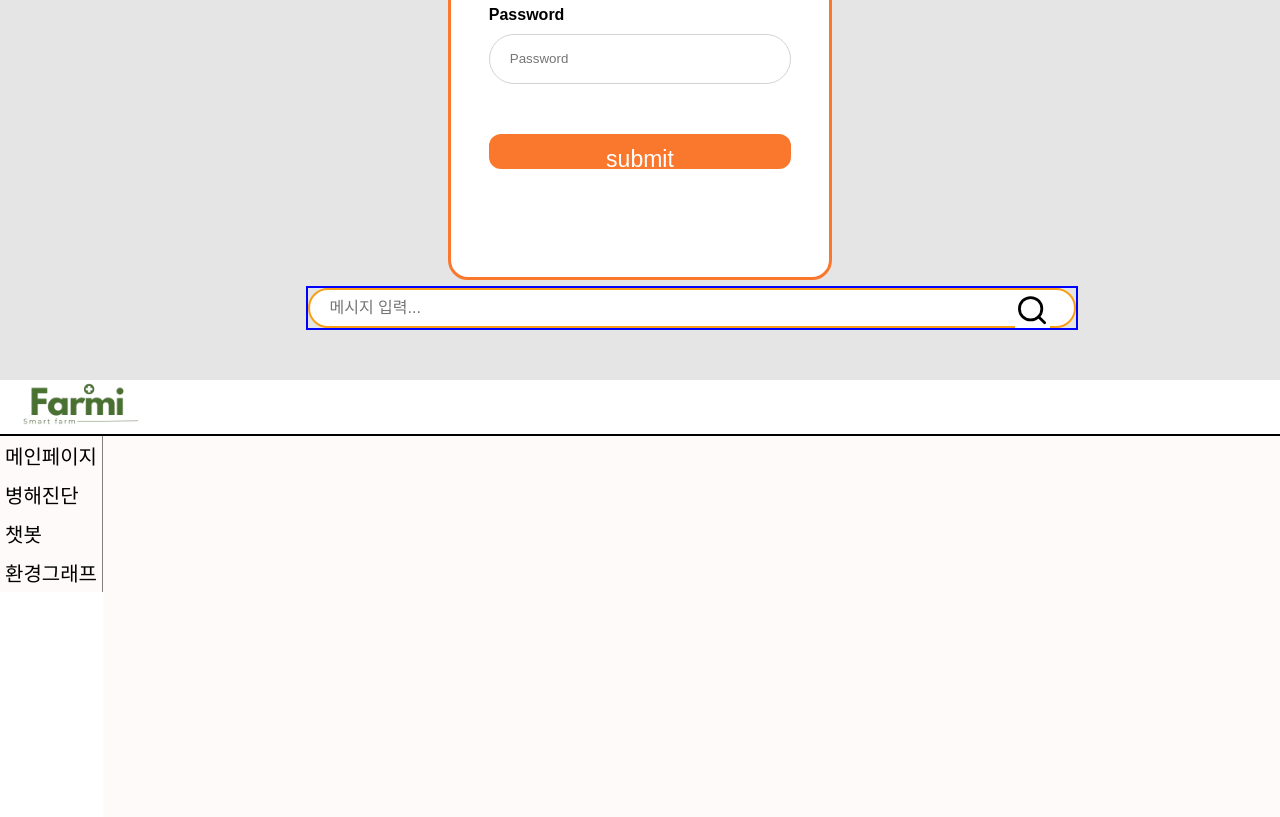
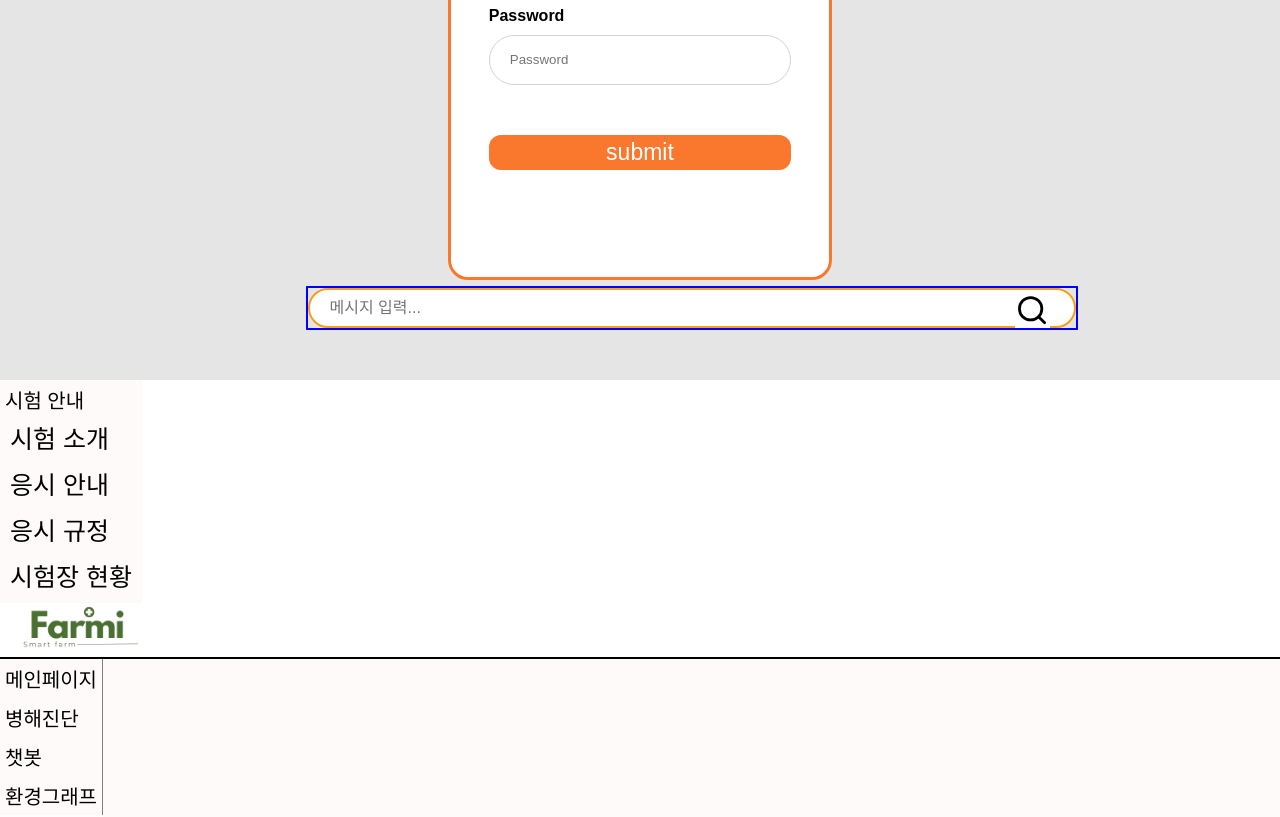
Before and after one commit to sojaeheon/smartfarm, a Vue app in the folder frontend/: page / in a window 1280 px wide. Shown: the part 420-1237 px from the top of the page. Built offline with nearby package versions, Linux system fonts and the light colour scheme.

Commit message:
modified:   frontend/src/App.vue 	modified:   frontend/src/components/AppChatbot.vue 	modified:   frontend/src/components/LoginView.vue 	modified:   frontend/src/routor/index.js

```diff
--- a/frontend/src/App.vue
+++ b/frontend/src/App.vue
@@ -1,5 +1,9 @@
 <template> <!--HTML짜는 곳-->
 <LoginView />
+
+<div id="app">
+    <router-view></router-view>
+  </div>
   <header><img src="./assets/Farmi.svg" alt="farmi" height="50vh"></header>
   <button id="menu-button" v-if="isMobile" @click="toggleShow"></button>
   <nav class="menu">
@@ -17,11 +21,12 @@
   <main class="main">
     <AppChatbot />
   </main>
+  <RouterView />
 </template>
 
 <script>
 import AppChatbot from './components/AppChatbot.vue';
-import LoginView from './components/LoginView.vue';
+// import LoginView from './components/LoginView.vue';
 
  //JS짜는 곳
 export default{
@@ -54,7 +59,7 @@ export default{
   },
   components: {
     AppChatbot,
-    LoginView,
+    // LoginView,
   }
 }
 
--- a/frontend/src/components/AppChatbot.vue
+++ b/frontend/src/components/AppChatbot.vue
@@ -19,8 +19,10 @@
 import axios from 'axios';
 
 export default {
+  name: 'AppChatbot',
   data() {
     return {
+      name: "AppChatbot",
       userInput: '',
       messages: []
     };
--- a/frontend/src/components/LoginView.vue
+++ b/frontend/src/components/LoginView.vue
@@ -1,7 +1,8 @@
 <template>
   <div class="wrap">
+    <form @submit.prevent="LoginClick"></form>
         <div class="login">
-            <img src="./assets/Farmi.svg" alt="" height="80px"><br>
+            <img src="../assets/Farmi.svg" alt="" height="80px"><br>
 
             <div class="login_id">
                 <h4>E-mail</h4>
@@ -14,25 +15,46 @@
             </div>
 
             <div class="submit">
-              <button class="submit_button" @click="LoginClick">submit</button>
+              <button class="submit_button" @click="LoginClick = true">submit</button>
+              <!-- <router-link to="/AppChatbot"></router-link> -->
             </div>
-
         </div>
+      <from />
   </div>
+  <div class="all_menu">
+    <div class="row" style="overflow: auto">
+        <div class="menu">
+            <ul>
+                <li>
+                    <a><p>시험 안내</p><i class="xi-angle-down"></i></a>
+                    <ul>
+                        <li><a href="javascript:void(0);" onclick="fnNetFunnelAction('/pageLink.do?link=examInfo', 'examInfo')"><p>시험 소개</p></a></li>
+                        <li><a href="javascript:void(0);" onclick="fnNetFunnelAction('/pageLink.do?link=apyexmInfo', 'examInfo')"><p>응시 안내</p></a></li>
+                        <li><a href="javascript:void(0);" onclick="fnNetFunnelAction('/pageLink.do?link=sclpstRegltn', 'examInfo')"><p>응시 규정</p></a></li>
+                        <li><a href="javascript:void(0);" onclick="fnNetFunnelAction('/pageLink.do?link=examArea', 'examInfo')"><p>시험장 현황</p></a></li>
+                    </ul>
+                </li>
+              </ul>
+            </div>
+          </div>
+        </div>
 </template>
 
 <script>
 export default {
   data() {
     return {
+      name: "Login",
       uid: "",
       upw: "",
+      // LoginClick: false,
     };
   },
   methods: {
     LoginClick(){
-      console.log(this.uid, this.upw);
-      alert('로그인 완료');
+      this.$router.push('/AppChatbot');
+      // console.log(this.uid, this.upw);
+      // alert('로그인 완료');
     }
   }
 };
@@ -133,7 +155,6 @@ export default {
     width: 100%;
     font-size: 23px; /* 글자 크기 */
     text-align: center;        /* 텍스트 가운데 정렬 */
-    padding: 12px;        /* 내부 여백 */
     cursor: pointer;           /* 마우스 포인터 모양 변경 */
     border-radius: 12px;       /* 테두리 둥글게 */
   }
--- a/frontend/src/routor/index.js
+++ b/frontend/src/routor/index.js
@@ -6,13 +6,13 @@ const router = createRouter({
     history: createWebHistory(),
     routes: [
         {
-            path: "/Login",
-            name: "Login",
+            path: "/",
+            name: "LoginView",
             component: LoginView,
         },
         {
             path: "/AppChatbot",
-            name: "Chatbot",
+            name: "AppChatbot",
             component: AppChatbot,
         },
     ],
```
